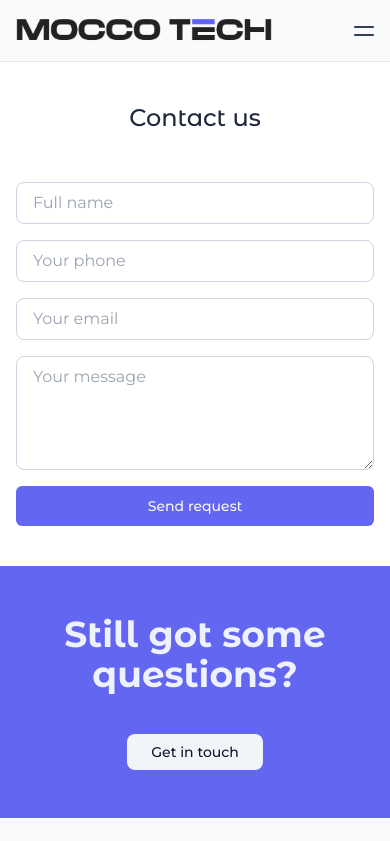
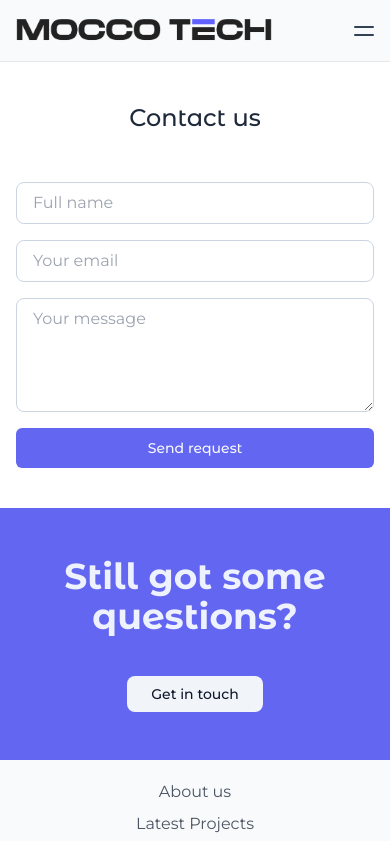
Before and after one commit to davidlyashuk/moccotech.com, a Next.js app: page /contact in a window 390 px wide. Shown: the top 841 px of the page. Built offline with nearby package versions, Linux system fonts and the light colour scheme.

Commit message:
Deleted phone field from CTA

```diff
--- a/src/components/custom/contact/ContactForm.tsx
+++ b/src/components/custom/contact/ContactForm.tsx
@@ -5,7 +5,7 @@ import toast from 'react-hot-toast';
 import { FieldValues, useForm } from 'react-hook-form';
 import { sendEmail } from '@/app/actions/send-email';
 
-import { emailRegex, phoneRegex } from '@/utils/regex';
+import { emailRegex } from '@/utils/regex';
 import { Button } from '@/components/ui/button';
 import { InputField } from './InputField';
 import { TextArea } from './TextArea';
@@ -48,21 +48,6 @@ export default function ContactForm() {
       />
 
       <InputField
-        id="phone"
-        type="tel"
-        register={register}
-        placeholder="Your phone"
-        requiredValue={true}
-        requiredMessage="This field is required"
-        minLengthMessaage="Phone must be at least 3 symbols"
-        minLengthValue={3}
-        patternValue={phoneRegex}
-        patternMessage="Please enter a valid phone number (only digits, not less than 7 symbols)"
-        disabled={isSubmitting}
-        errors={errors?.phone}
-      />
-
-      <InputField
         id="email"
         type="email"
         register={register}
```
